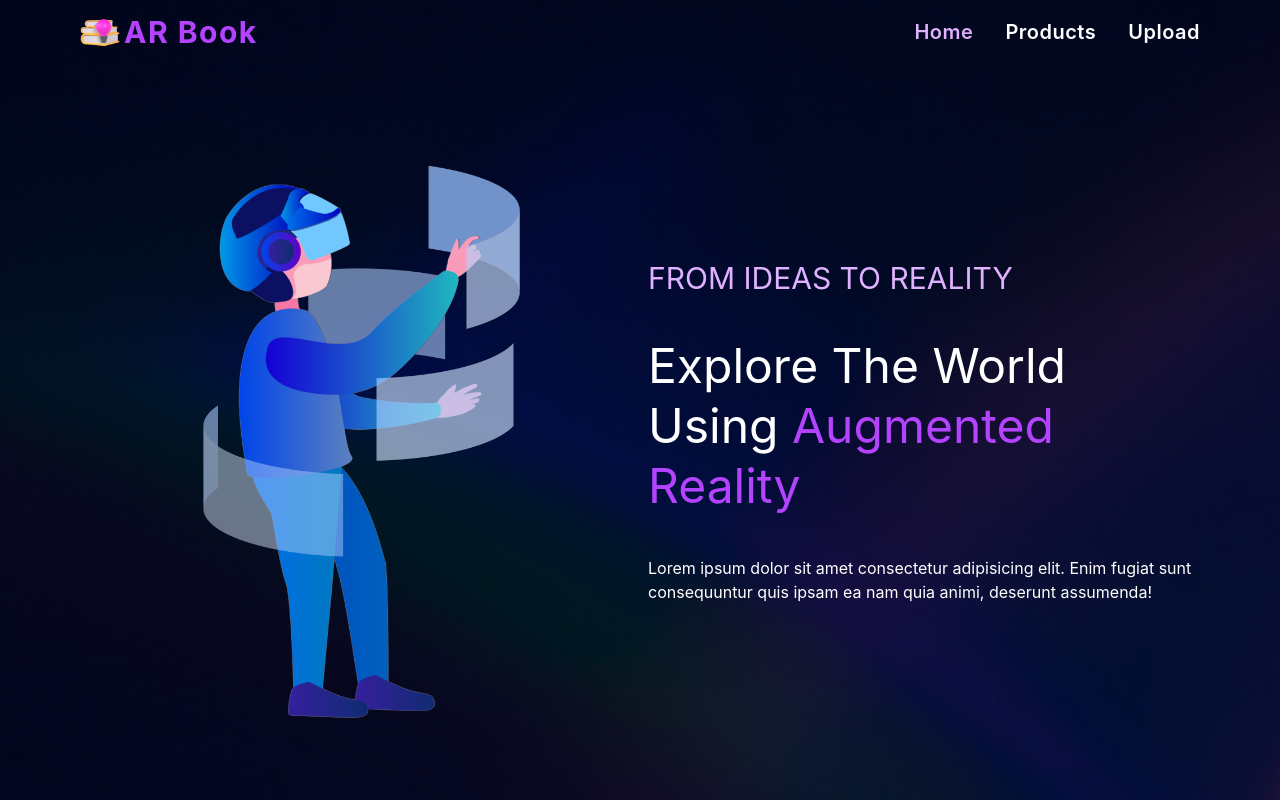
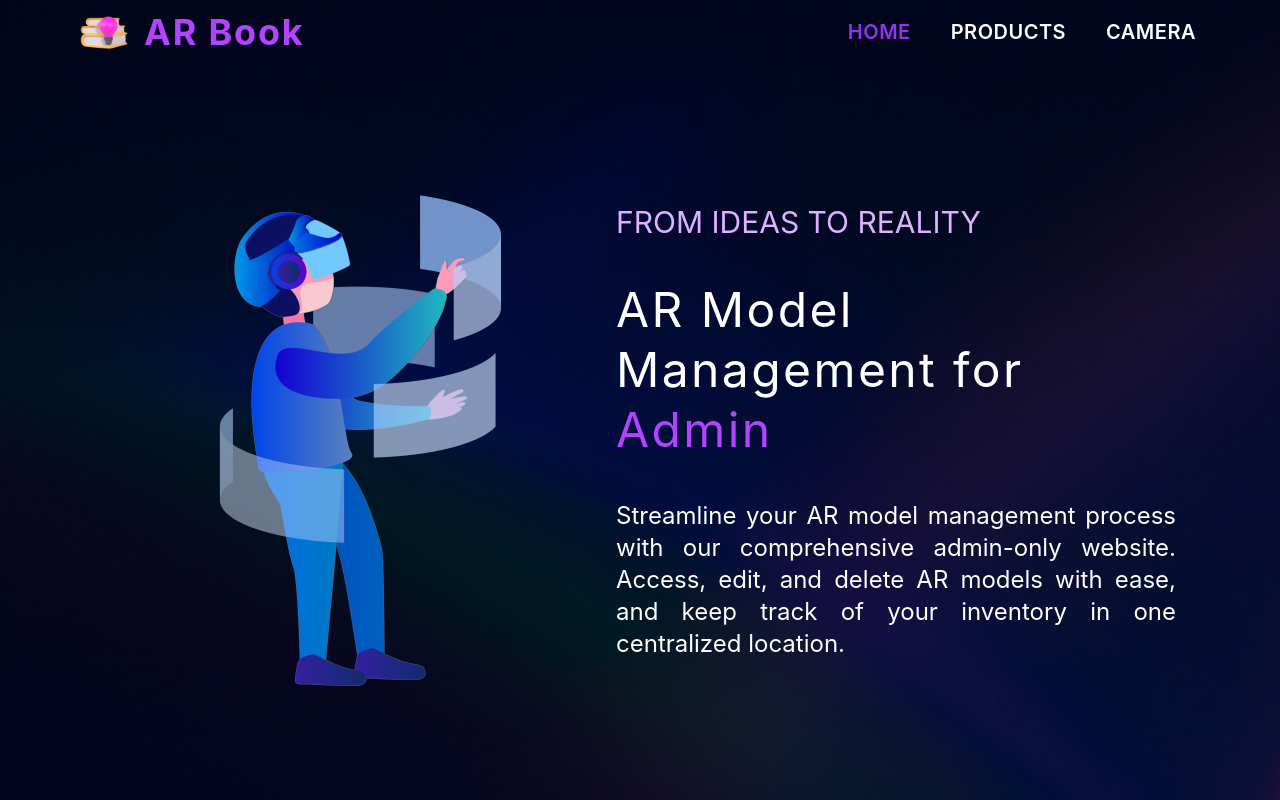
Before and after one commit to quyendv/AR_Book, a React (Vite) app in the folder client/: page / in a window 1280 px wide. Built offline with nearby package versions, Linux system fonts and the light colour scheme.

Commit message:
Camera with arjs, aframe

```diff
--- a/client/package.json
+++ b/client/package.json
@@ -9,7 +9,9 @@
     "preview": "vite preview"
   },
   "dependencies": {
+    "@ar-js-org/ar.js": "^3.4.5",
     "aframe": "^1.4.2",
+    "ar.js": "^2.0.8",
     "react": "^18.2.0",
     "react-dom": "^18.2.0",
     "react-router-dom": "^6.10.0"
@@ -22,6 +24,7 @@
     "postcss": "^8.4.21",
     "prettier": "^2.8.7",
     "prettier-plugin-tailwindcss": "^0.2.6",
+    "react-helmet": "^6.1.0",
     "sass": "^1.60.0",
     "tailwindcss": "^3.3.1",
     "vite": "^4.2.0"
--- a/client/src/App.jsx
+++ b/client/src/App.jsx
@@ -1,7 +1,6 @@
 import { Route, BrowserRouter as Router, Routes } from 'react-router-dom';
 import MainLayout from '~/components/layouts/MainLayout';
 import routes from '~/routes';
-import 'aframe';
 
 function App() {
   return (
--- a/client/src/components/common/Header.jsx
+++ b/client/src/components/common/Header.jsx
@@ -1,35 +1,41 @@
 import { Link, NavLink } from 'react-router-dom';
 import images from '~/assets/images';
-import routesConfigs from '~/configs/routes';
+import routesConfigs from '~/configs/routes.config';
 
 function Header() {
   return (
     <header className="relative z-10 flex h-header w-full items-center justify-between bg-transparent px-20">
       {/* Logo */}
-      <Link to={routesConfigs.home} className="flex items-center gap-1">
-        <img className="inline-block h-10 w-10 object-cover" src={images.logoIcon} alt="logo-icon" />
-        <span className="text-3xl font-bold tracking-wider text-secondary">AR Book</span>
+      <Link to={routesConfigs.home} className="flex items-center gap-4">
+        <img className="inline-block h-12 w-12 object-cover" src={images.logoIcon} alt="logo-icon" />
+        <span className="text-4xl font-bold tracking-wider text-secondary">AR Book</span>
       </Link>
 
       {/* Nav */}
       <nav className="flex gap-8 text-xl font-semibold text-white">
         <NavLink
-          className={({ isActive }) => `tracking-wide ${isActive ? 'text-primary' : 'hover:opacity-80'}`}
+          className={({ isActive }) =>
+            `rounded-md px-1 py-0.5 uppercase tracking-wide ${isActive ? 'text-purple-600' : 'hover:opacity-80'}`
+          }
           to={routesConfigs.home}
         >
           Home
         </NavLink>
         <NavLink
-          className={({ isActive }) => `tracking-wide ${isActive ? 'text-primary' : 'hover:opacity-80'}`}
+          className={({ isActive }) =>
+            `rounded-md px-1 py-0.5 uppercase tracking-wide ${isActive ? 'text-purple-600' : 'hover:opacity-80'}`
+          }
           to={routesConfigs.products}
         >
           Products
         </NavLink>
         <NavLink
-          className={({ isActive }) => `tracking-wide ${isActive ? 'text-primary' : 'hover:opacity-80'}`}
-          to={routesConfigs.upload}
+          className={({ isActive }) =>
+            `rounded-md px-1 py-0.5 uppercase tracking-wide ${isActive ? 'text-purple-600' : 'hover:opacity-80'}`
+          }
+          to={routesConfigs.camera}
         >
-          Upload
+          Camera
         </NavLink>
       </nav>
     </header>
--- a/client/src/components/layouts/MainLayout.jsx
+++ b/client/src/components/layouts/MainLayout.jsx
@@ -2,7 +2,7 @@ import Header from '../common/Header';
 
 function MainLayout({ children }) {
   return (
-    <div className="relative flex min-h-screen w-full flex-col bg-main bg-rainbow before:absolute before:inset-0 before:bg-overlay">
+    <div className="relative z-0 flex min-h-screen flex-col bg-main bg-rainbow before:absolute before:inset-0 before:z-[-1] before:bg-overlay">
       {/* Header */}
       <Header />
 
--- a/client/src/configs/routes.js
+++ b/client/src/configs/routes.config.js
@@ -1,7 +1,7 @@
 const routesConfigs = {
   home: '/',
   products: '/products',
-  upload: '/upload',
+  camera: '/camera',
 }
 
 export default routesConfigs;
--- a/client/src/index.scss
+++ b/client/src/index.scss
@@ -9,6 +9,19 @@ body {
   -webkit-font-smoothing: antialiased;
   -moz-osx-font-smoothing: grayscale;
   -webkit-text-size-adjust: 100%;
+
+  width: unset!important;
+  height: unset!important;
+  margin: 0 !important;
+  video {
+    width: 100vw !important;
+    height: 100vh !important;
+    position: absolute !important;
+    left: 0 !important;
+    top: 0 !important;
+    margin: 0 !important;
+    object-fit: cover !important;
+  }
 }
 
 code {
@@ -31,7 +44,6 @@ textarea,
     // --bg-rainbow: url('https://templatekit.jegtheme.com/vironic/wp-content/uploads/sites/283/2022/05/rainbow-gradient-background-with-neon-led-light-e1653826555239.jpg');
     --bg-rainbow: url('/src/assets/images/rainbow.jpg');
     --overlay: rgba(2, 5, 27, 0.8);
-    --shadow-product-item: inset 5px 5px 10px #786cb7,
-            inset -5px -5px 10px #c0acff;
+    --shadow-product-item: inset 5px 5px 10px #786cb7, inset -5px -5px 10px #c0acff;
   }
 }
--- a/client/src/main.jsx
+++ b/client/src/main.jsx
@@ -1,10 +1,10 @@
-import React from 'react'
-import ReactDOM from 'react-dom/client'
-import App from './App'
-import './index.scss'
+import ReactDOM from 'react-dom/client';
+import App from './App';
+import './index.scss';
 
 ReactDOM.createRoot(document.getElementById('root')).render(
-  <React.StrictMode>
-    <App />
-  </React.StrictMode>,
-)
+  // <React.StrictMode>
+  //   <App />
+  // </React.StrictMode>,
+  <App />,
+);
--- /dev/null
+++ b/client/src/pages/Camera.jsx
@@ -0,0 +1,103 @@
+// @ts-nocheck
+import '@ar-js-org/ar.js';
+import 'aframe';
+import { useLayoutEffect } from 'react';
+
+function Camera() {
+  // const imageTargets = useMemo(
+  //   () => [
+  //     {
+  //       id: 'marker1',
+  //       url: 'https://topcv-clone.s3.ap-southeast-1.amazonaws.com/model_2',
+  //       modelUrl: 'https://topcv-clone.s3.ap-southeast-1.amazonaws.com/chinese_pottery_vase.glb',
+  //     },
+  //     {
+  //       id: 'marker2',
+  //       url: 'https://topcv-clone.s3.ap-southeast-1.amazonaws.com/model_3',
+  //       modelUrl: 'https://topcv-clone.s3.ap-southeast-1.amazonaws.com/pharaonic_pottery.glb',
+  //     },
+  //   ],
+  //   [],
+  // );
+
+  useLayoutEffect(() => {
+    AFRAME.registerComponent('nft-api-call', {
+      init: function () {
+        const markerId = this.el.getAttribute('id');
+        this.el.addEventListener('markerFound', () => {
+          console.log(markerId);
+        });
+      },
+    });
+  }, []);
+
+  return (
+    <a-scene
+      vr-mode-ui="enabled: false;"
+      renderer="logarithmicDepthBuffer: true;"
+      embedded
+      arjs="trackingMethod: best; sourceType: webcam;debugUIEnabled: false;"
+    >
+      <a-assets>
+        <a-asset-item
+          id="maker1"
+          src="https://topcv-clone.s3.ap-southeast-1.amazonaws.com/chinese_pottery_vase.glb"
+        ></a-asset-item>
+        <a-asset-item
+          id="maker2"
+          src="https://topcv-clone.s3.ap-southeast-1.amazonaws.com/pharaonic_pottery.glb"
+        ></a-asset-item>
+        {/* <!-- ${imageTargets.map(target => `
+          <a-asset-item
+            url=`${target.modelUrl}`
+            id="model"
+          >
+          </a-asset-item>
+        `).join('')} --> */}
+      </a-assets>
+      <a-nft
+        id="444"
+        type="nft"
+        url="https://topcv-clone.s3.ap-southeast-1.amazonaws.com/model_2"
+        smooth="true"
+        smoothCount="10"
+        smoothTolerance=".01"
+        smoothThreshold="5"
+        nft-api-call
+      >
+        <a-entity id="model-container" position="0 0 -5">
+          <a-entity
+            gltf-model="#maker1"
+            scale="2 2 2"
+            animation__rotate="property: rotation; to: 0 360 0; loop: true; dur: 10000"
+            rotation="0 0 0"
+          ></a-entity>
+        </a-entity>
+      </a-nft>
+
+      <a-nft
+        id="555"
+        type="nft"
+        url="https://topcv-clone.s3.ap-southeast-1.amazonaws.com/model_3"
+        smooth="true"
+        smoothCount="10"
+        smoothTolerance=".01"
+        smoothThreshold="5"
+        nft-api-call
+      >
+        <a-entity id="model-container" position="0 0 -5">
+          <a-entity
+            gltf-model="#maker2"
+            scale="50 50 50"
+            animation__rotate="property: rotation; to: 0 360 0; loop: true; dur: 10000"
+            rotation="0 0 0"
+          ></a-entity>
+        </a-entity>
+      </a-nft>
+
+      <a-entity camera position="0 0 0 0"></a-entity>
+    </a-scene>
+  );
+}
+
+export default Camera;
--- a/client/src/pages/Home.jsx
+++ b/client/src/pages/Home.jsx
@@ -2,24 +2,24 @@ import images from '~/assets/images';
 
 function Home() {
   return (
-    <div className="relative flex flex-1 items-center justify-center">
+    <main className="relative flex flex-1 items-center justify-center">
       {/* Home Image */}
-      <div className="w-[45%]">
+      <div className="w-[40%]">
         <img className="w-full object-cover" src={images.homeImage} alt="landing-img" />
       </div>
 
       {/* Text Desc */}
       <div className="flex w-[45%] flex-col gap-10 px-2 font-normal text-white">
         <p className="text-3xl text-primary">FROM IDEAS TO REALITY</p>
-        <p className="text-5xl leading-tight">
-          Explore The World Using <span className="text-secondary">Augmented Reality</span>
+        <p className="text-5xl leading-tight tracking-wider">
+          AR Model Management for <span className="text-secondary">Admin</span>
         </p>
-        <p>
-          Lorem ipsum dolor sit amet consectetur adipisicing elit. Enim fugiat sunt consequuntur quis ipsam ea nam quia
-          animi, deserunt assumenda!
+        <p className="text-justify text-2xl">
+          Streamline your AR model management process with our comprehensive admin-only website. Access, edit, and
+          delete AR models with ease, and keep track of your inventory in one centralized location.
         </p>
       </div>
-    </div>
+    </main>
   );
 }
 
--- a/client/src/pages/ProductList.jsx
+++ b/client/src/pages/ProductList.jsx
@@ -1,93 +1,11 @@
-import { useMemo } from 'react';
+// @ts-nocheck
 import ProductItem from '~/components/common/ProductItem';
 
 function ProductList() {
-  const imageTargets = useMemo(
-    () => [
-      {
-        id: 'marker1',
-        url: 'https://topcv-clone.s3.ap-southeast-1.amazonaws.com/model_2',
-        modelUrl: 'https://topcv-clone.s3.ap-southeast-1.amazonaws.com/chinese_pottery_vase.glb',
-      },
-      {
-        id: 'marker2',
-        url: 'https://topcv-clone.s3.ap-southeast-1.amazonaws.com/model_3',
-        modelUrl: 'https://topcv-clone.s3.ap-southeast-1.amazonaws.com/pharaonic_pottery.glb',
-      },
-    ],
-    [],
-  );
-
-  // useLayoutEffect(() => {
-  //   AFRAME.registerComponent('nft-api-call', {
-  //     init: function () {
-  //       const markerId = this.el.getAttribute('id');
-  //       this.el.addEventListener('markerFound', () => {
-  //         console.log(markerId);
-  //       });
-  //     },
-  //   });
-  // }, []);
-
   return (
-    <div className="z-10 grid grid-cols-5 gap-x-2 gap-y-3 p-10">
+    <main className="z-10 grid grid-cols-5 gap-x-2 gap-y-3 p-10">
       <ProductItem />
-    </div>
-
-    // <a-scene
-    //   vr-mode-ui="enabled: false;"
-    //   renderer="logarithmicDepthBuffer: true;"
-    //   embedded
-    //   arjs="trackingMethod: best; sourceType: webcam;debugUIEnabled: false;"
-    // >
-    //   <a-assets>
-    //     {imageTargets?.map((item, index) => (
-    //       <a-asset-item key={index} id={item.id} src={item.modelUrl}></a-asset-item>
-    //     ))}
-    //   </a-assets>
-
-    //   <a-nft
-    //     id="444"
-    //     type="nft"
-    //     url="https://topcv-clone.s3.ap-southeast-1.amazonaws.com/model_2"
-    //     smooth="true"
-    //     smoothCount="10"
-    //     smoothTolerance=".01"
-    //     smoothThreshold="5"
-    //     // nft-api-call
-    //   >
-    //     <a-entity id="model-container" position="0 0 -5">
-    //       <a-entity
-    //         gltf-model="#maker1"
-    //         scale="2 2 2"
-    //         animation__rotate="property: rotation; to: 0 360 0; loop: true; dur: 10000"
-    //         rotation="0 0 0"
-    //       ></a-entity>
-    //     </a-entity>
-    //   </a-nft>
-
-    //   <a-nft
-    //     id="555"
-    //     type="nft"
-    //     url="https://topcv-clone.s3.ap-southeast-1.amazonaws.com/model_3"
-    //     smooth="true"
-    //     smoothCount="10"
-    //     smoothTolerance=".01"
-    //     smoothThreshold="5"
-    //     // nft-api-call
-    //   >
-    //     <a-entity id="model-container" position="0 0 -5">
-    //       <a-entity
-    //         gltf-model="#maker2"
-    //         scale="50 50 50"
-    //         animation__rotate="property: rotation; to: 0 360 0; loop: true; dur: 10000"
-    //         rotation="0 0 0"
-    //       ></a-entity>
-    //     </a-entity>
-    //   </a-nft>
-
-    //   <a-entity camera position="0 0 0"></a-entity>
-    // </a-scene>
+    </main>
   );
 }
 
--- a/client/src/pages/Upload.jsx
+++ /dev/null
@@ -1,7 +0,0 @@
-function Upload() {
-  return (
-    <div>Upload</div>
-  );
-};
-
-export default Upload;
--- a/client/src/routes/index.jsx
+++ b/client/src/routes/index.jsx
@@ -1,7 +1,8 @@
-import routesConfigs from '~/configs/routes';
+import { Fragment } from 'react';
+import routesConfigs from '~/configs/routes.config';
+import Camera from '~/pages/Camera';
 import Home from '~/pages/Home';
 import ProductList from '~/pages/ProductList';
-import Upload from '~/pages/Upload';
 
 const routes = [
   {
@@ -13,8 +14,9 @@ const routes = [
     element: <ProductList />,
   },
   {
-    path: routesConfigs.upload,
-    element: <Upload />,
+    path: routesConfigs.camera,
+    element: <Camera />,
+    layout: Fragment,
   },
 ];
 
```
Also changed, not shown: 1 other file (tests, documents, lock files or other folders).
